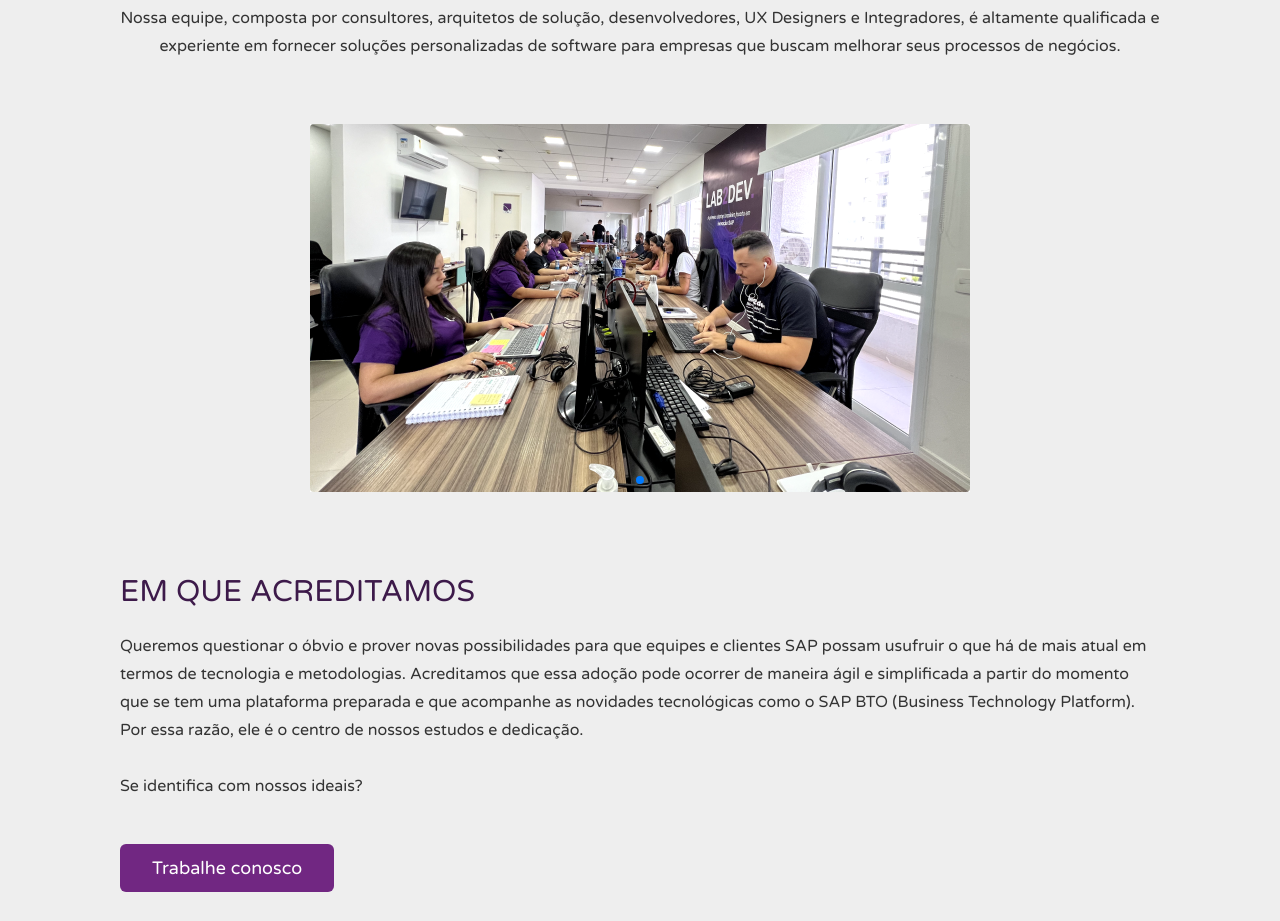
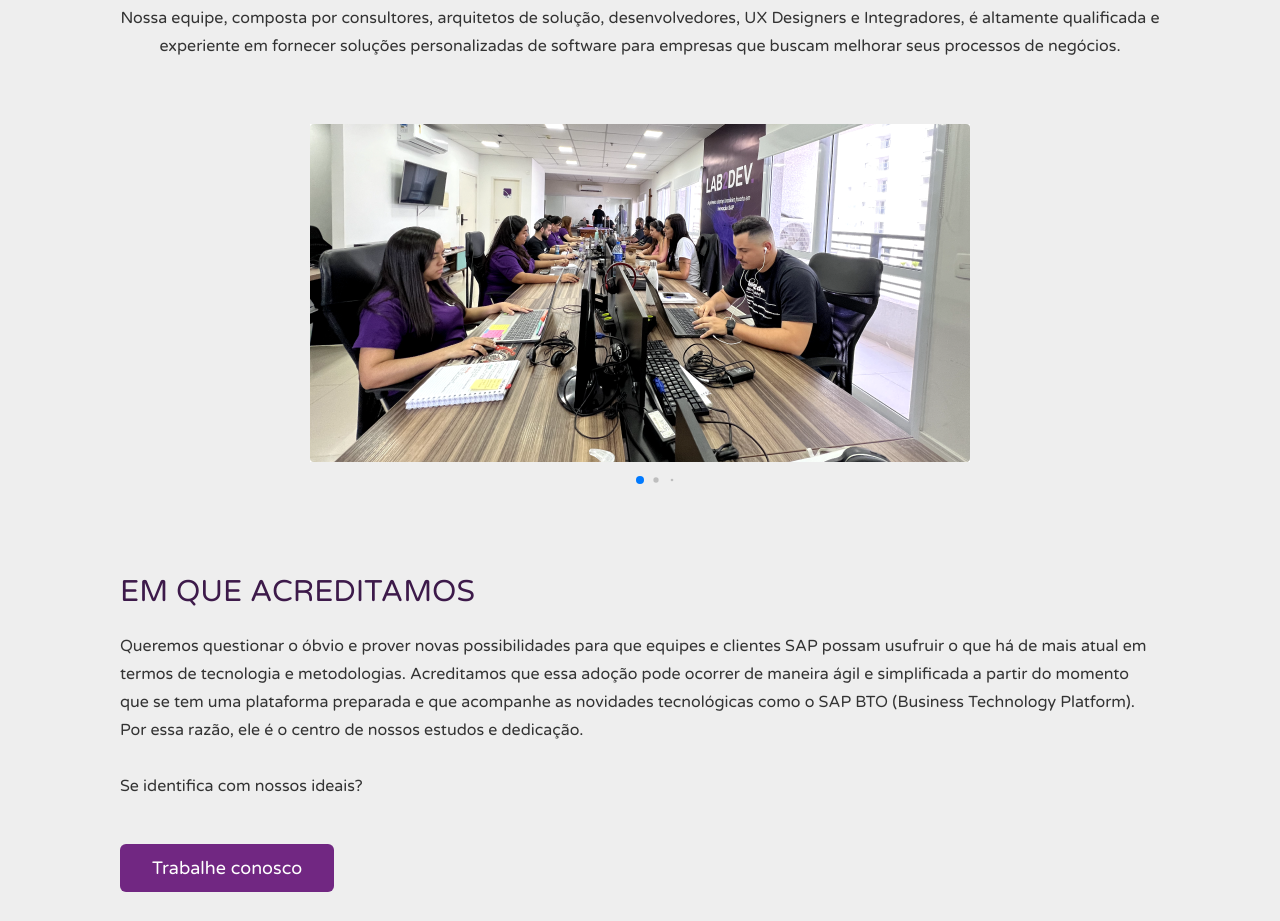
Before and after one commit to alexandrejuniorc/site-lab2dev, a Next.js app: page /quem-somos in a window 1280 px wide. Shown: the part 820-1741 px from the top of the page. Built offline with nearby package versions, Linux system fonts and the light colour scheme.

Commit message:
fix: fix css of TeamCarrousel

```diff
--- a/src/components/Carrousel/TeamCarrousel/styles.css
+++ b/src/components/Carrousel/TeamCarrousel/styles.css
@@ -19,6 +19,7 @@ body {
 .swiper {
   width: 100%;
   height: 100%;
+  padding-bottom: 1.875rem;
 }
 
 .swiper-slide {
@@ -30,6 +31,7 @@ body {
   display: flex;
   justify-content: center;
   align-items: center;
+
 }
 
 .swiper-slide img {
```
